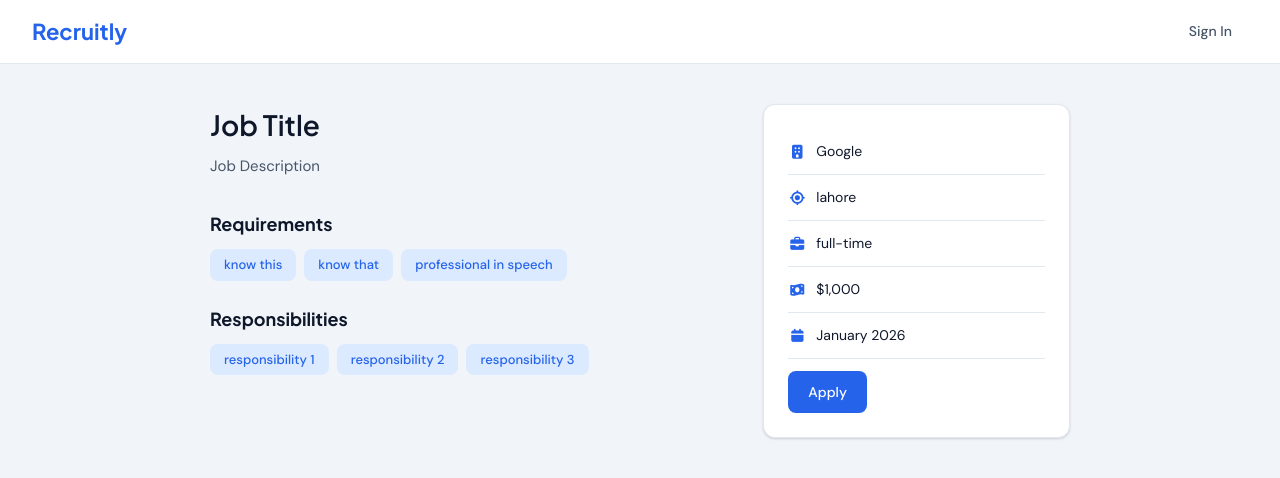
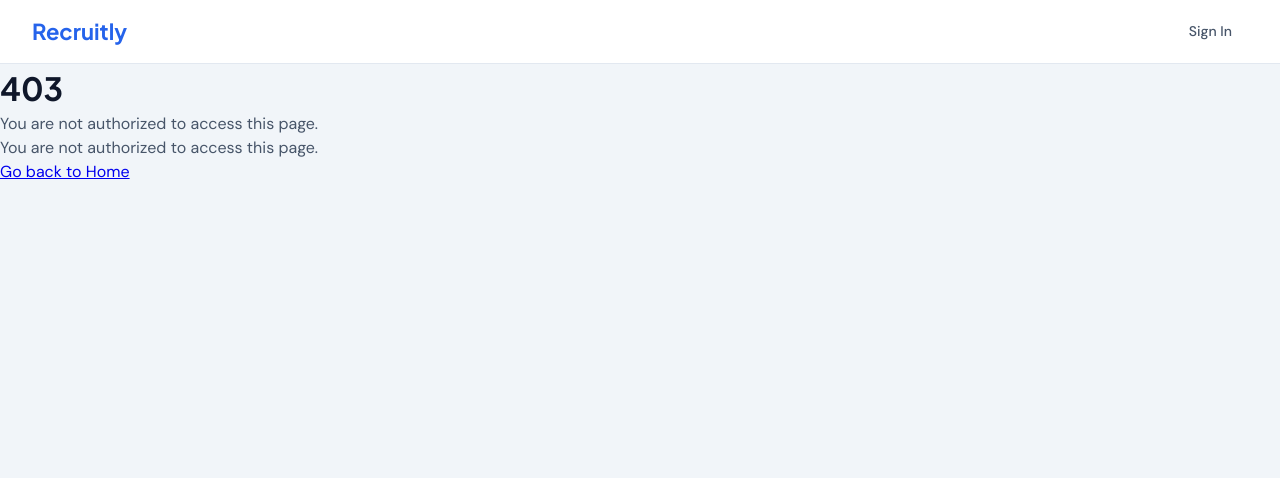
Before and after one commit to ch-arslanahmad/recruitly, a React (Vite) app in the folder frontend/: page /jobs/1 in a window 1280 px wide. Shown: the top 478 px of the page. Built offline with nearby package versions, Linux system fonts and the light colour scheme.

Commit message:
chore: renamed NotFound page to a generalized ErrorPage React page

```diff
--- a/frontend/src/App.tsx
+++ b/frontend/src/App.tsx
@@ -2,8 +2,9 @@ import { useState } from "react";
 import { BrowserRouter, Routes, Route, Navigate } from "react-router-dom";
 import Login from "./pages/Login";
 import NavBar from "./components/NavBar";
-import NotFound from "./pages/NotFound";
+import ErrorPage from "./pages/ErrorPage";
 import JobDetail from "./pages/JobDetail";
+import Application from "./pages/Application";
 import Home from "./pages/Home";
 
 import { User } from "./types"; // import only User class
@@ -17,15 +18,19 @@ function App() {
   });
 
   function onLogout() {
-        localStorage.removeItem("recruitly_user");
+    localStorage.clear();
     setUser(undefined);
   }
 
   return (
     <BrowserRouter>
+
       <NavBar user={user} onLogout={onLogout} />
       <Routes>
         {/* Not found if route not defined */}
+        <Route path="/jobs/:id" element={
+          user ? <JobDetail /> : <ErrorPage errorCode={403} errorMessage="You are not authorized to access this page." />
+        } />
         <Route
           path="/login"
           element={
@@ -42,8 +47,9 @@ function App() {
             )
           }
         />
-                <Route path="/jobs/:id" element={<JobDetail />} />
-                <Route path="*" element={<NotFound />} />{" "}
+        <Route path="/job/:id/apply" element={<Application />} />
+        <Route path="/application" element={<Application />} />
+        <Route path="*" element={<ErrorPage errorCode={404} errorMessage="Page Not Found" />} />
       </Routes>
     </BrowserRouter>
   );
--- /dev/null
+++ b/frontend/src/pages/ErrorPage.tsx
@@ -0,0 +1,19 @@
+import { Link } from "react-router-dom";
+
+function ErrorPage({ errorCode, errorMessage }: { errorCode: number, errorMessage: string }) {
+    return (
+        <div className="error-page">
+            <h1>{errorCode}</h1>
+            <p>{errorMessage}</p>
+
+            {errorCode === 403 && <p>You are not authorized to access this page.</p>}
+
+            <Link to="/">Go back to Home</Link>
+
+
+
+        </div>
+    )
+}
+
+export default ErrorPage;
--- a/frontend/src/pages/NotFound.tsx
+++ /dev/null
@@ -1,12 +0,0 @@
-
-
-function NotFound() {
-    return (
-        <div className="not-found">
-            <h1>404</h1>
-            <p>Page Not Found</p>
-        </div>
-    )
-}
-
-export default NotFound;
```
Lines whose indentation alone changed are shown as unchanged.
